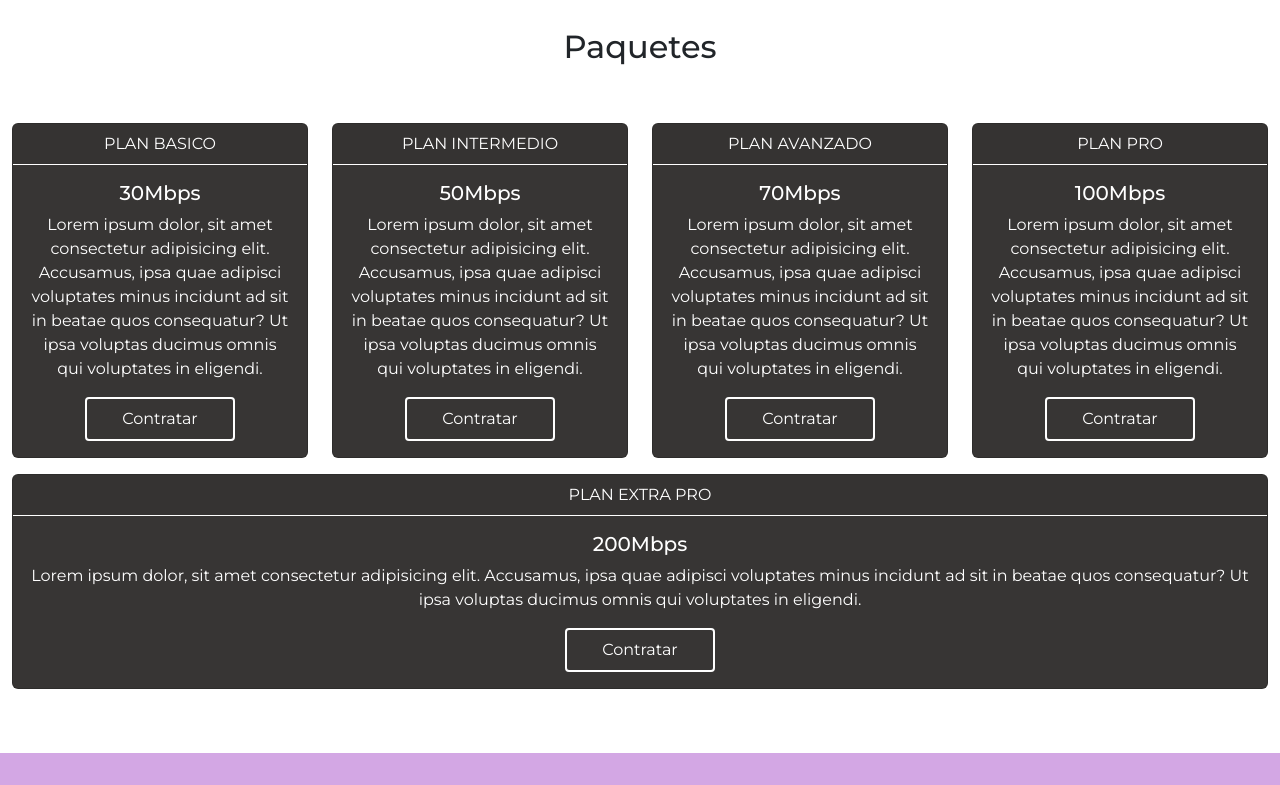
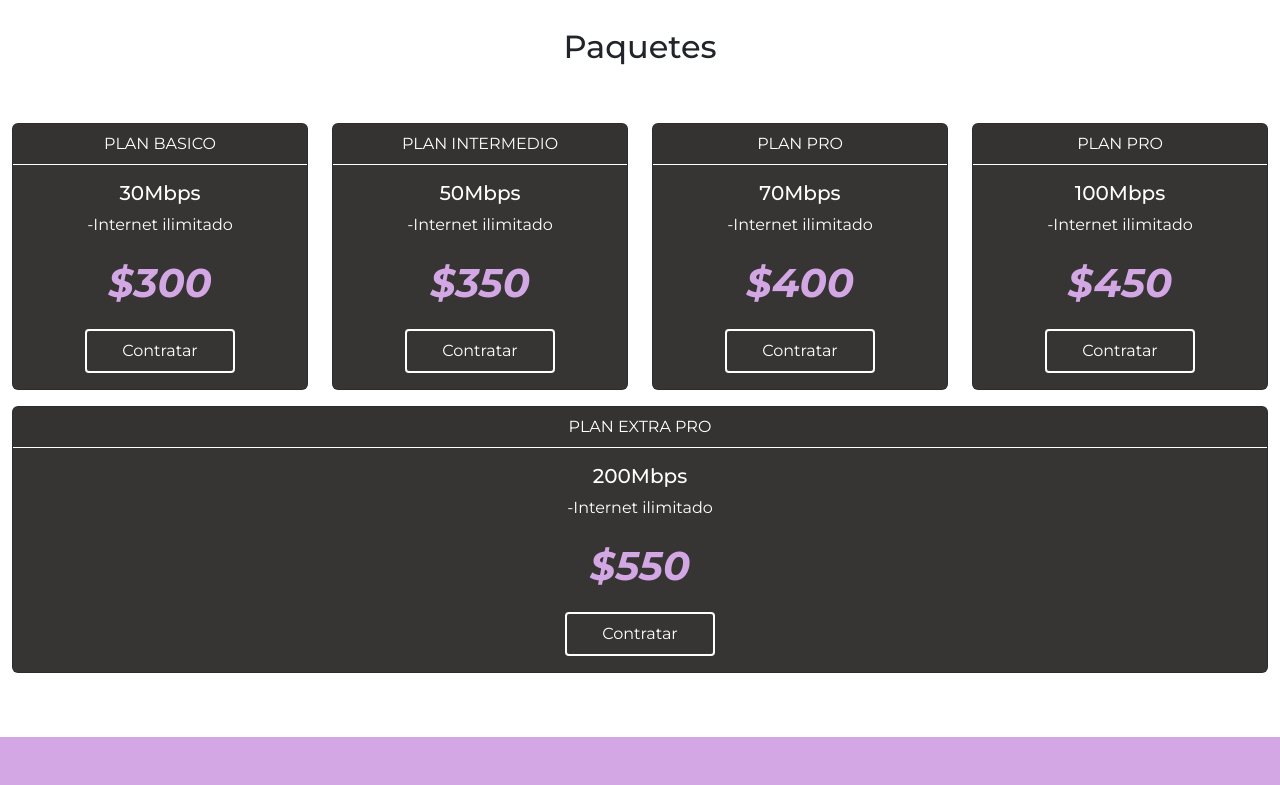
Before and after one commit to alanjair226/onfiber-web, a website: page pulblic_html/index.html in a window 1280 px wide. Shown: the part 1240-2025 px from the top of the page. Drawn offline with nearby package versions, Linux system fonts and the light colour scheme; files whose address does not match are found by name.

Commit message:
onfiber-web v1

```diff
--- a/pulblic_html/index.html
+++ b/pulblic_html/index.html
@@ -84,13 +84,13 @@
         <div id="carousel" class="carousel slide mb-0" data-bs-ride="carousel">
             <div class="carousel-inner">
                 <div class="carousel-item active">
-                    <img src="assets/img/imagen-principal-2.jpg" class="d-block w-100" alt="onfiber la mejor opcion">
+                    <img src="assets/img/banner1.jpg" class="d-block w-100" alt="onfiber la mejor opcion">
                 </div>
                 <div class="carousel-item">
-                    <img src="assets/img/imagen-principal-2.jpg" class="d-block w-100" alt="onfiber la mejor opcion">
+                    <img src="assets/img/banner2.jpg" class="d-block w-100" alt="onfiber la mejor opcion">
                 </div>
                 <div class="carousel-item">
-                    <img src="assets/img/imagen-principal-2.jpg" class="d-block w-100" alt="onfiber la mejor opcion">
+                    <img src="assets/img/banner3.jpg" class="d-block w-100" alt="onfiber la mejor opcion">
                 </div>
                 <div class="overlay">
                     <div class="container">
@@ -180,9 +180,9 @@
                         <div class="card-header border-white">PLAN BASICO</div>
                         <div class="card-body">
                             <h5 class="card-title">30Mbps</h5>
-                            <p class="card-text">Lorem ipsum dolor, sit amet consectetur adipisicing elit. Accusamus,
-                                ipsa quae adipisci voluptates minus incidunt ad sit in beatae quos consequatur? Ut ipsa
-                                voluptas ducimus omnis qui voluptates in eligendi.</p>
+                            <p class="card-text">-Internet ilimitado
+                                <div class=" mb-2 price fs-1 text-primary fw-bold fst-italic ">$300</div>
+                            </p>
                             <button type="button" class="packbtn p-2" data-bs-toggle="modal" data-bs-target="#contratar-modal">Contratar</button>
                         </div>
                     </div>
@@ -192,21 +192,21 @@
                         <div class="card-header border-white">PLAN INTERMEDIO</div>
                         <div class="card-body">
                             <h5 class="card-title">50Mbps</h5>
-                            <p class="card-text">Lorem ipsum dolor, sit amet consectetur adipisicing elit. Accusamus,
-                                ipsa quae adipisci voluptates minus incidunt ad sit in beatae quos consequatur? Ut ipsa
-                                voluptas ducimus omnis qui voluptates in eligendi.</p>
+                            <p class="card-text">-Internet ilimitado
+                                <div class=" mb-2 price fs-1 text-primary fw-bold fst-italic ">$350</div>
+                            </p>
                             <button type="button" class="packbtn p-2" data-bs-toggle="modal" data-bs-target="#contratar-modal">Contratar</button>
                         </div>
                     </div>
                 </div>
                 <div class="col-12 col-md-6 col-lg-3 text-center">
-                    <div class="card bg-secondary text-white mb-3">
-                        <div class="card-header border-white">PLAN AVANZADO</div>
+                    <div class="card bg-secondary text-white mb-3 ">
+                        <div class="card-header border-white">PLAN PRO</div>
                         <div class="card-body">
                             <h5 class="card-title">70Mbps</h5>
-                            <p class="card-text">Lorem ipsum dolor, sit amet consectetur adipisicing elit. Accusamus,
-                                ipsa quae adipisci voluptates minus incidunt ad sit in beatae quos consequatur? Ut ipsa
-                                voluptas ducimus omnis qui voluptates in eligendi.</p>
+                            <p class="card-text">-Internet ilimitado
+                                <div class=" mb-2 price fs-1 text-primary fw-bold fst-italic ">$400</div>
+                            </p>
                             <button type="button" class="packbtn p-2" data-bs-toggle="modal" data-bs-target="#contratar-modal">Contratar</button>
                         </div>
                     </div>
@@ -216,9 +216,9 @@
                         <div class="card-header border-white">PLAN PRO</div>
                         <div class="card-body">
                             <h5 class="card-title">100Mbps</h5>
-                            <p class="card-text">Lorem ipsum dolor, sit amet consectetur adipisicing elit. Accusamus,
-                                ipsa quae adipisci voluptates minus incidunt ad sit in beatae quos consequatur? Ut ipsa
-                                voluptas ducimus omnis qui voluptates in eligendi.</p>
+                            <p class="card-text">-Internet ilimitado
+                                <div class=" mb-2 price fs-1 text-primary fw-bold fst-italic ">$450</div>
+                            </p>
                             <button type="button" class="packbtn p-2" data-bs-toggle="modal" data-bs-target="#contratar-modal">Contratar</button>
                         </div>
                     </div>
@@ -228,9 +228,9 @@
                         <div class="card-header border-white">PLAN EXTRA PRO</div>
                         <div class="card-body">
                             <h5 class="card-title">200Mbps</h5>
-                            <p class="card-text">Lorem ipsum dolor, sit amet consectetur adipisicing elit. Accusamus,
-                                ipsa quae adipisci voluptates minus incidunt ad sit in beatae quos consequatur? Ut ipsa
-                                voluptas ducimus omnis qui voluptates in eligendi.</p>
+                            <p class="card-text">-Internet ilimitado
+                                <div class=" mb-2 price fs-1 text-primary fw-bold fst-italic ">$550</div>
+                            </p>
                             <button type="button" class="packbtn p-2" data-bs-toggle="modal" data-bs-target="#contratar-modal">Contratar</button>
                         </div>
                     </div>
```
Also changed, not shown: pulblic_html/assets/img/banner1.jpg (added), pulblic_html/assets/img/banner2.jpg (renamed from pulblic_html/assets/img/imagen-principal-2.jpg), pulblic_html/assets/img/banner3.jpg (added).
